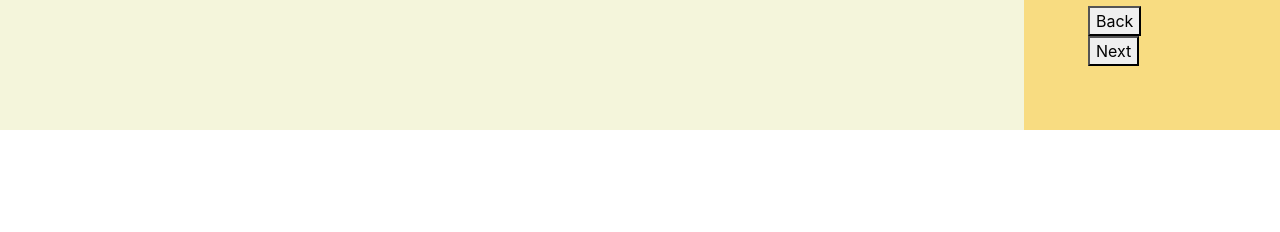
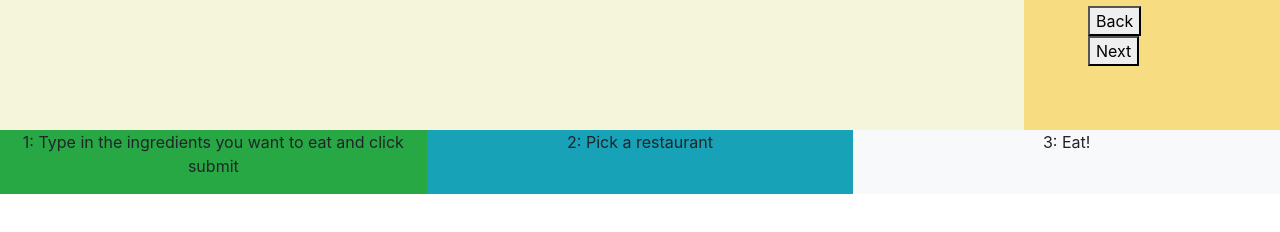
Before and after one commit to YektaDemirci/foodHunter, a plain HTML site: page main.html in a window 1280 px wide. Shown: the part 392-624 px from the top of the page. Drawn offline with nearby package versions, Linux system fonts and the light colour scheme.

Commit message:
footer skeleton

```diff
--- a/main.html
+++ b/main.html
@@ -94,7 +94,27 @@
 
   </div>
 
+  <!-- Footer: Updates based on what panel you're on -->
+  <footer>
+    <div class="page-footer text-center bg-warning">
+      <!-- Footer -->
+      <div class="container-fluid row bg-dark m-0 p-0">
+        <div class = "col-md bg-success">
+          <p>1: Type in the ingredients you want to eat and click submit </p>
+        </div>
+        <div class = "col-md bg-info">
+          <p>2: Pick a restaurant</p>
+        </div>
+        <div class = "col-md bg-light">
+          <p>3: Eat!</p>
+        </div>
+      </div>
+    </div>
+  </footer>
+
+
   <script src="index.js" charset="utf-utf-8"></script>
+
 
 
   </body>
```
